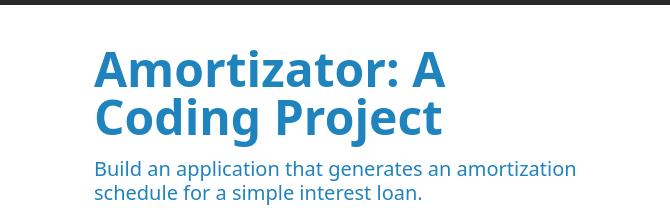
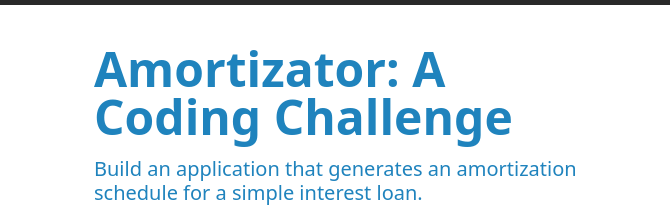
Before and after one commit to ScottKrantz/Amortizator, a plain HTML site: page index.html in a window 1280 px wide. Shown: the part 51-261 px from the top of the page, 0-670 px from the left. Drawn offline with nearby package versions, Linux system fonts and the light colour scheme.

Commit message:
Updated Title.

```diff
--- a/index.html
+++ b/index.html
@@ -2,7 +2,7 @@
 <html lang="en" class="h-100">
 
 <head>
-    <title>Amortizator: A Coding Project by Scott Krantz</title>
+    <title>Amortizator: A Coding Challenge by Scott Krantz</title>
     <!-- Required meta tags -->
     <meta charset="utf-8">
     <meta name="viewport" content="width=device-width, initial-scale=1, shrink-to-fit=no">
@@ -50,7 +50,7 @@
        <div class="container col-xxl-8 px-4 py-5">
            <div class="row g-5 py-5 row-cols-1 row-cols-lg-2">
                <div class="col order-last order-lg-first">
-                   <h1 class="display-5 fw-bold lh-1 mb-3">Amortizator: A Coding Project</h1>
+                   <h1 class="display-5 fw-bold lh-1 mb-3">Amortizator: A Coding Challenge</h1>
                    <h4 class="lead">Build an application that generates an amortization schedule for a simple interest loan.</h4>
                    <ul class="fa-ul pt-2 checklist">
                        <li><span class="fa-li"><i class="fas fa-check-square"></i></span>CSS and Boostrap Layout</li>
```
Also changed, not shown: app.html (+1 -1 lines), code.html (+1 -1 lines).
